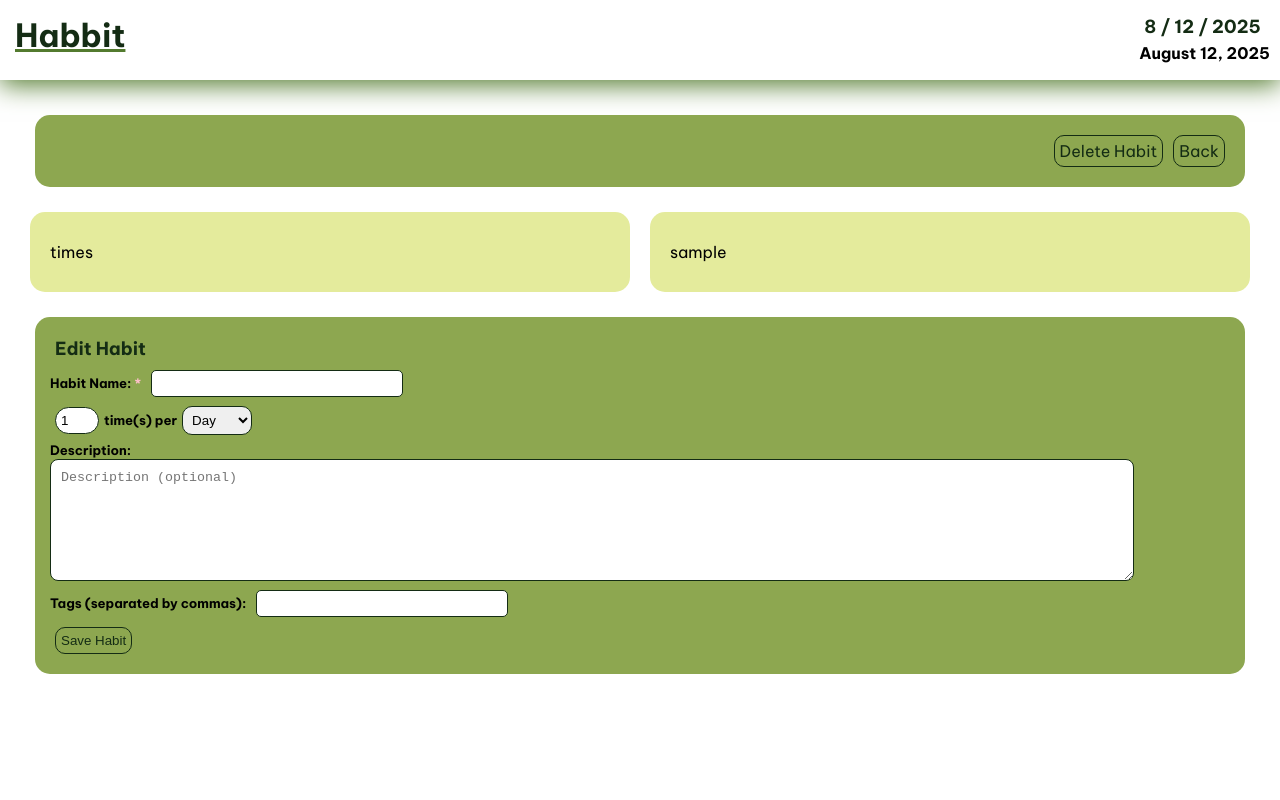
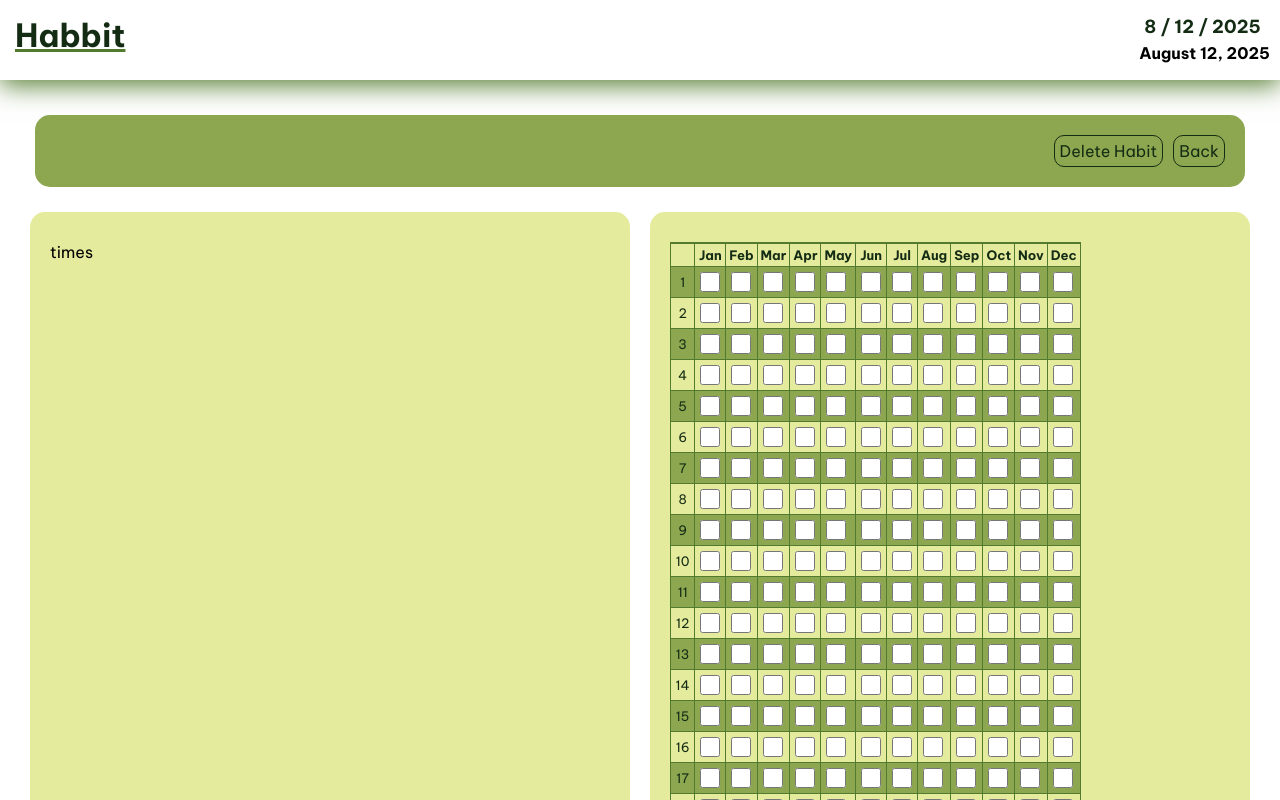
Before and after one commit to kandriam/habbit-prototype, an Angular app: page /details/0 in a window 1280 px wide. Shown: the top 800 px of the page. Built offline with nearby package versions, Linux system fonts and the light colour scheme; data requests are answered from the project's data file.

Commit message:
calendar created

```diff
--- a/db.json
+++ b/db.json
@@ -88,20 +88,6 @@
         "habrts"
       ],
       "tags": []
-    },
-    {
-      "id": "8",
-      "name": "bne",
-      "timesperinstance": 1,
-      "frequency": "daily",
-      "description": [
-        "balls",
-        "nuts"
-      ],
-      "tags": [
-        "balls",
-        "nuts"
-      ]
     }
   ]
 }
--- /dev/null
+++ b/src/app/calendar/calendar.css
@@ -0,0 +1,40 @@
+table {
+    background-color: var(--g1-color);
+    border: 1px solid var(--g4-color);
+    border-collapse: collapse;
+
+}
+
+table, th, td {
+    border: 1px solid var(--g3-color);
+    color: var(--g5-color);
+}
+
+table tr:nth-child(odd) {
+    background-color: var(--g2-color);
+
+}
+
+.calen-date, .calen-month {
+    padding: 3px;
+    font-size: small;
+}
+
+.calen-month {
+    text-align: center;
+}
+
+.calen-date {
+    text-align: center;
+}
+
+input[type="checkbox"] {
+    /* position: absolute; */
+    accent-color: var(--g3-color);
+    height: 20px;
+    width: 20px;
+}
+
+input[type="checkbox"] :hover {
+    box-shadow: 0px 5px 5px var(--g4-color);
+}
--- /dev/null
+++ b/src/app/calendar/calendar.ts
@@ -0,0 +1,50 @@
+import { Component, inject } from '@angular/core';
+import { ActivatedRoute } from '@angular/router';
+import { Habit } from '../habit/habit';
+import { HabitService } from '../habit.service';
+import { HabitInfo } from '../habit';
+
+@Component({
+  selector: 'app-calendar',
+  imports: [],
+  template: `
+    <table class="calendar">
+      <tr>
+        <th colspan=13> {{habit?.name}} </th>
+      </tr>
+      <tr>
+        <th></th>
+        @for (month of months; track month) {
+          <th class="calen-month">{{month.slice(0,3)}}</th>
+        }
+      </tr>
+      @for(n of dates; track n) {
+        <tr>
+        <td class="calen-date">{{ n }}</td>
+        @for (month of months; track month) {
+          <td>
+            <input type="checkbox">
+          </td>
+        }
+        </tr>
+      }
+    </table>
+    `,
+  styleUrls: ['../../styles.css', './calendar.css'],
+})
+export class Calendar {
+  route: ActivatedRoute = inject(ActivatedRoute);
+  habitService: HabitService = inject(HabitService);
+  habit: HabitInfo | undefined;
+  habitId: number;
+  dates: number[] = [1, 2, 3, 4, 5, 6, 7, 8, 9, 10, 11, 12, 13, 14, 15, 16, 17, 18, 18, 20, 21, 22, 23, 24, 25, 26, 27, 28, 29, 30, 31];
+  months: string[] = ["January", "February", "March", "April", "May", "June", "July", "August", "September", "October", "November", "December"];
+
+  constructor() {
+    this.habitId = Number(this.route.snapshot.params['id']);
+
+    this.habitService.getHabitsById(this.habitId).then((habit) => {
+      this.habit = habit;
+    });
+  }
+}
--- a/src/app/habitdetails/habitdetails.ts
+++ b/src/app/habitdetails/habitdetails.ts
@@ -3,10 +3,11 @@ import { RouterLink, RouterOutlet, ActivatedRoute } from '@angular/router';
 import { HabitService } from '../habit.service';
 import { HabitInfo } from '../habit';
 import { FormControl, FormGroup, ReactiveFormsModule } from '@angular/forms';
+import { Calendar } from '../calendar/calendar';
 
 @Component({
   selector: 'app-habitdetails',
-  imports: [RouterLink, RouterOutlet, ReactiveFormsModule],
+  imports: [RouterLink, RouterOutlet, ReactiveFormsModule, Calendar],
   template: `
     <article class="habit-details">
       <div class="primary-container" style="display: flex; justify-content: space-between;">
@@ -44,7 +45,7 @@ import { FormControl, FormGroup, ReactiveFormsModule } from '@angular/forms';
         </div>
         <div class="secondary-container">
           <section class="details-section">
-            <p>sample</p>
+            <app-calendar></app-calendar>
           </section>
         </div>
       </div>
```
